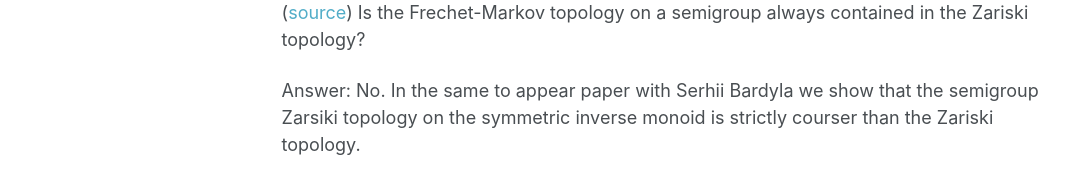
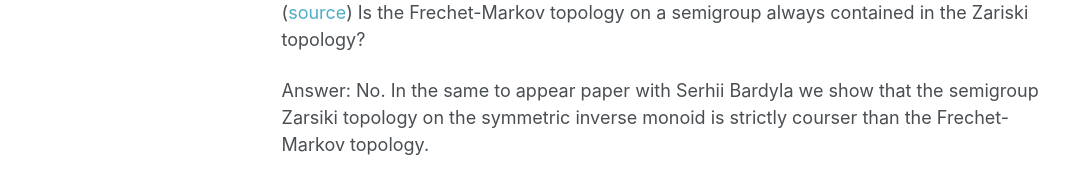
Before and after one commit to le27/L-Elliott, a Jekyll site: the page built from _pages/questions.md, in a window 1280 px wide and 900 px high, scrolled down 3465 px. Shown: the part 692-886 px from the top of the window, without its empty margins (0-1083 px from the left). Built offline with Jekyll 4.4.1, drawn with Linux system fonts in a browser that asks for light colours; formulas are drawn with MathJax 3.

Commit message:
Revise questions and answers in questions.md
Updated the list of open and answered questions in the document, including formatting changes and corrections.

```diff
--- a/_pages/questions.md
+++ b/_pages/questions.md
@@ -165,4 +165,4 @@ Answer: In a to appear paper with Serhii Bardyla, we show that this topology is
 
 ([source](https://arxiv.org/pdf/1912.07029)) Is the Frechet-Markov topology on a semigroup always contained in the Zariski topology?
 
-Answer: No. In the same to appear paper with Serhii Bardyla we show that the semigroup Zarsiki topology on the symmetric inverse monoid is strictly courser than the Zariski topology.
+Answer: No. In the same to appear paper with Serhii Bardyla we show that the semigroup Zarsiki topology on the symmetric inverse monoid is strictly courser than the Frechet-Markov topology.
```
